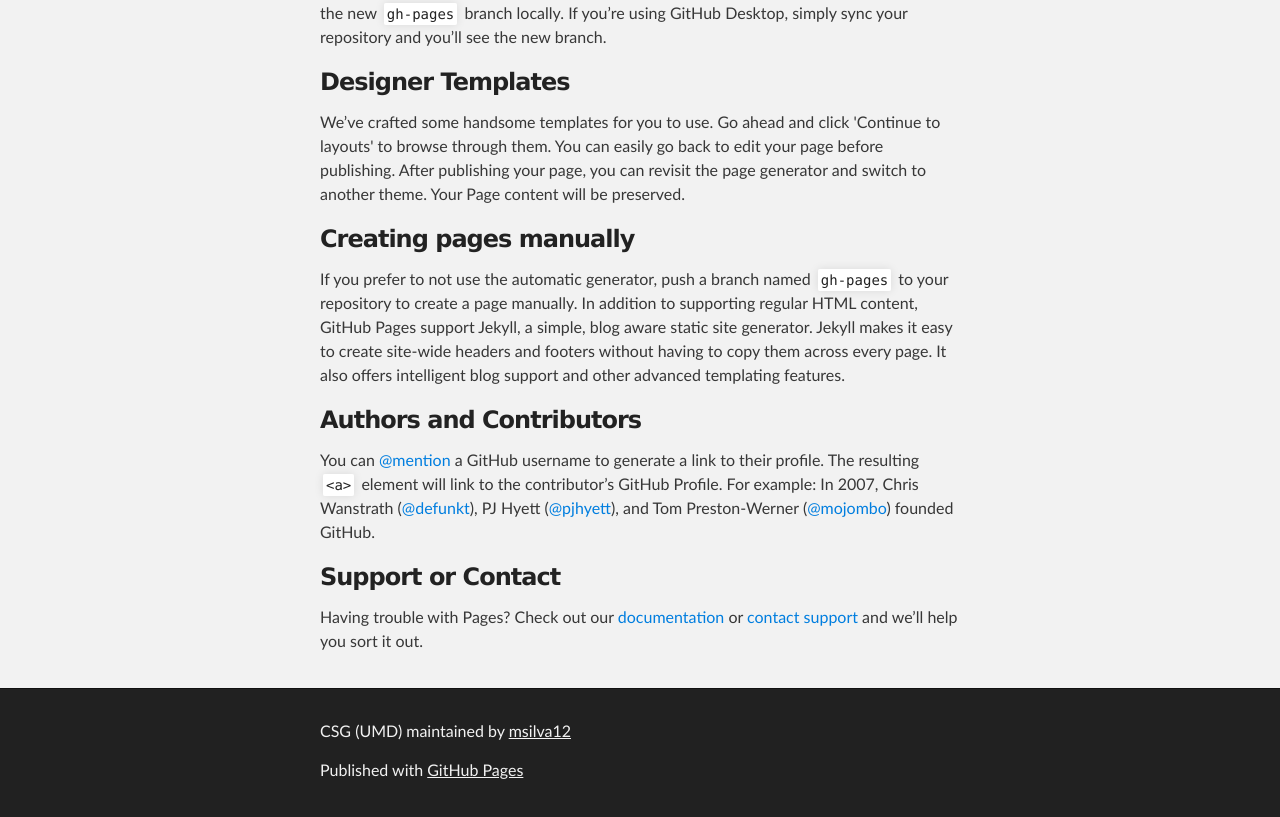
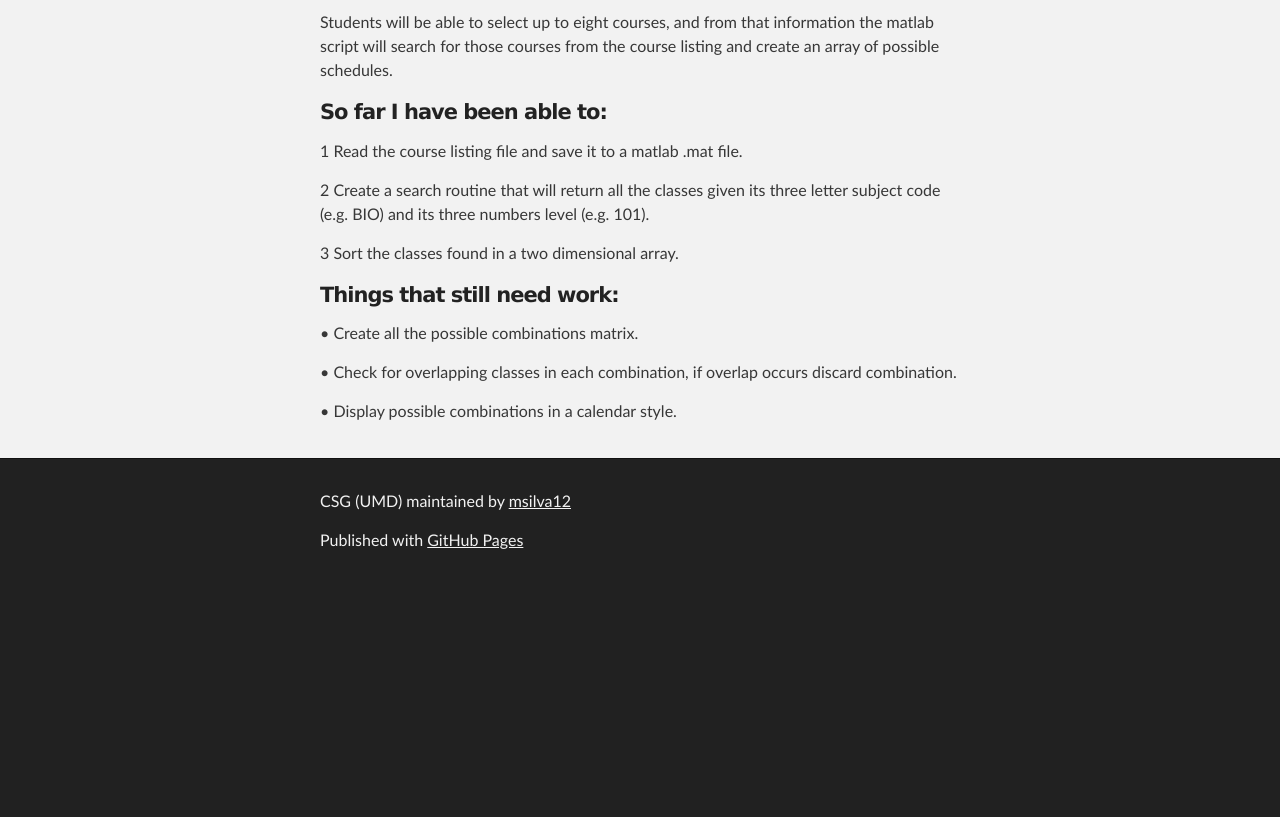
Before and after one commit to msilva12/CSG, a plain HTML site: page index.html in a window 1280 px wide. Shown: the part 377-1194 px from the top of the page. After the commit the page ends 964 px from the top, so only its background shows below. Drawn offline with Linux system fonts and the light colour scheme.

```diff
--- a/index.html
+++ b/index.html
@@ -31,30 +31,32 @@
     <!-- MAIN CONTENT -->
     <div id="main_content_wrap" class="outer">
       <section id="main_content" class="inner">
-        <h3>
-<a id="welcome-to-github-pages" class="anchor" href="#welcome-to-github-pages" aria-hidden="true"><span aria-hidden="true" class="octicon octicon-link"></span></a>Welcome to GitHub Pages.</h3>
+        <h1>
+<a id="class-schedule-generator" class="anchor" href="#class-schedule-generator" aria-hidden="true"><span aria-hidden="true" class="octicon octicon-link"></span></a>Class Schedule Generator</h1>
 
-<p>This automatic page generator is the easiest way to create beautiful pages for all of your projects. Author your page content here <a href="https://guides.github.com/features/mastering-markdown/">using GitHub Flavored Markdown</a>, select a template crafted by a designer, and publish. After your page is generated, you can check out the new <code>gh-pages</code> branch locally. If you’re using GitHub Desktop, simply sync your repository and you’ll see the new branch.</p>
+<p>The Purpose of this project is to aid students with class selection at my university (University of Massachusetts Dartmouth).</p>
 
-<h3>
-<a id="designer-templates" class="anchor" href="#designer-templates" aria-hidden="true"><span aria-hidden="true" class="octicon octicon-link"></span></a>Designer Templates</h3>
+<p>Students will be able to select up to eight courses, and from that information the matlab script will search for those courses
+from the course listing and create an array of possible schedules.</p>
 
-<p>We’ve crafted some handsome templates for you to use. Go ahead and click 'Continue to layouts' to browse through them. You can easily go back to edit your page before publishing. After publishing your page, you can revisit the page generator and switch to another theme. Your Page content will be preserved.</p>
+<h4>
+<a id="so-far-i-have-been-able-to" class="anchor" href="#so-far-i-have-been-able-to" aria-hidden="true"><span aria-hidden="true" class="octicon octicon-link"></span></a>So far I have been able to:</h4>
 
-<h3>
-<a id="creating-pages-manually" class="anchor" href="#creating-pages-manually" aria-hidden="true"><span aria-hidden="true" class="octicon octicon-link"></span></a>Creating pages manually</h3>
+<p>1 Read the course listing file and save it to a matlab .mat file.</p>
 
-<p>If you prefer to not use the automatic generator, push a branch named <code>gh-pages</code> to your repository to create a page manually. In addition to supporting regular HTML content, GitHub Pages support Jekyll, a simple, blog aware static site generator. Jekyll makes it easy to create site-wide headers and footers without having to copy them across every page. It also offers intelligent blog support and other advanced templating features.</p>
+<p>2 Create a search routine that will return all the classes given its three letter subject code (e.g. BIO) and its three numbers
+  level (e.g. 101).</p>
 
-<h3>
-<a id="authors-and-contributors" class="anchor" href="#authors-and-contributors" aria-hidden="true"><span aria-hidden="true" class="octicon octicon-link"></span></a>Authors and Contributors</h3>
+<p>3 Sort the classes found in a two dimensional array.</p>
 
-<p>You can <a href="https://help.github.com/articles/basic-writing-and-formatting-syntax/#mentioning-users-and-teams" class="user-mention">@mention</a> a GitHub username to generate a link to their profile. The resulting <code>&lt;a&gt;</code> element will link to the contributor’s GitHub Profile. For example: In 2007, Chris Wanstrath (<a href="https://github.com/defunkt" class="user-mention">@defunkt</a>), PJ Hyett (<a href="https://github.com/pjhyett" class="user-mention">@pjhyett</a>), and Tom Preston-Werner (<a href="https://github.com/mojombo" class="user-mention">@mojombo</a>) founded GitHub.</p>
+<h4>
+<a id="things-that-still-need-work" class="anchor" href="#things-that-still-need-work" aria-hidden="true"><span aria-hidden="true" class="octicon octicon-link"></span></a>Things that still need work:</h4>
 
-<h3>
-<a id="support-or-contact" class="anchor" href="#support-or-contact" aria-hidden="true"><span aria-hidden="true" class="octicon octicon-link"></span></a>Support or Contact</h3>
+<p>• Create all the possible combinations matrix.</p>
 
-<p>Having trouble with Pages? Check out our <a href="https://help.github.com/pages">documentation</a> or <a href="https://github.com/contact">contact support</a> and we’ll help you sort it out.</p>
+<p>• Check for overlapping classes in each combination, if overlap occurs discard combination.</p>
+
+<p>• Display possible combinations in a calendar style.</p>
       </section>
     </div>
 
```
Also changed, not shown: params.json (+1 -1 lines).
